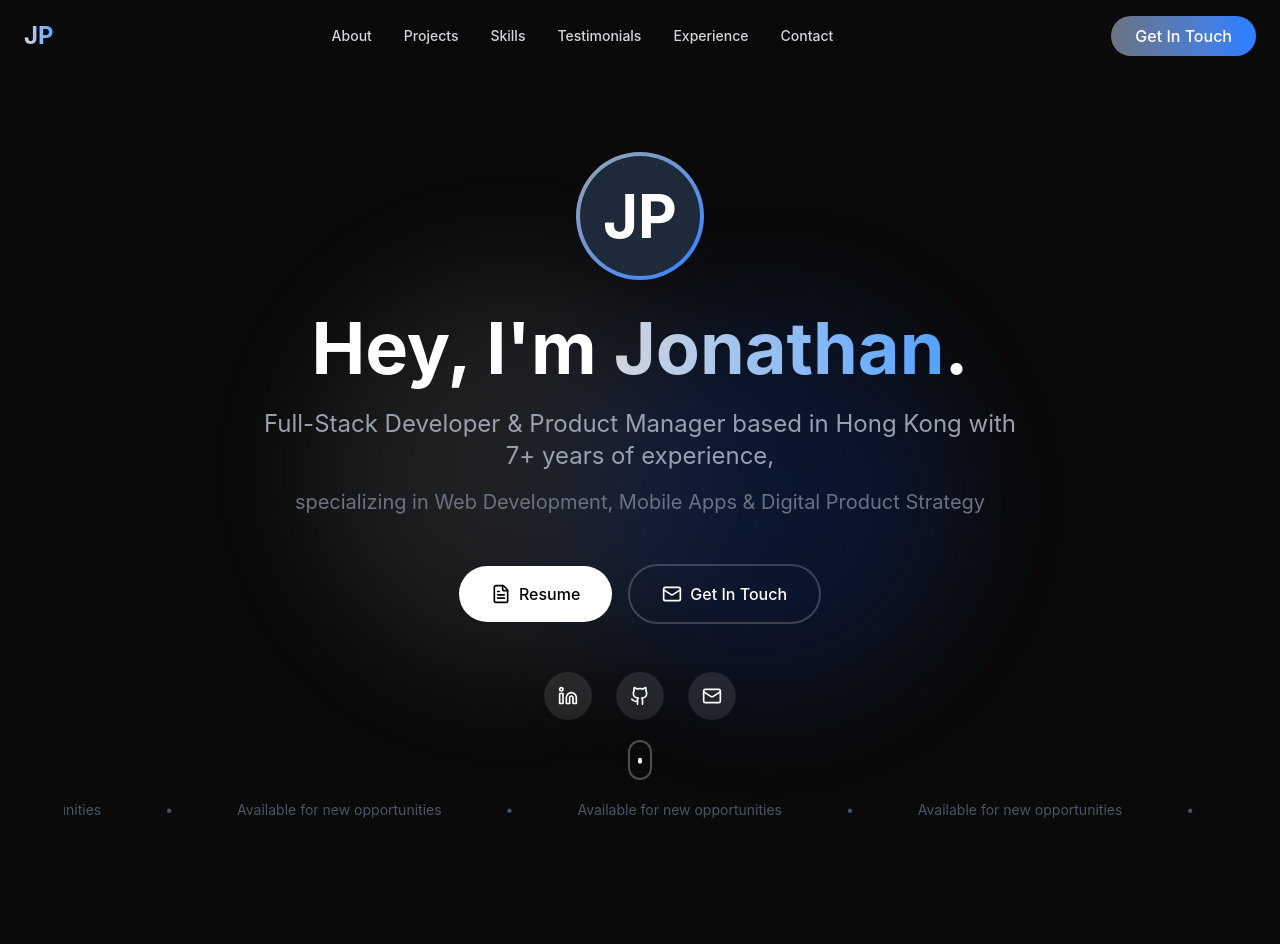
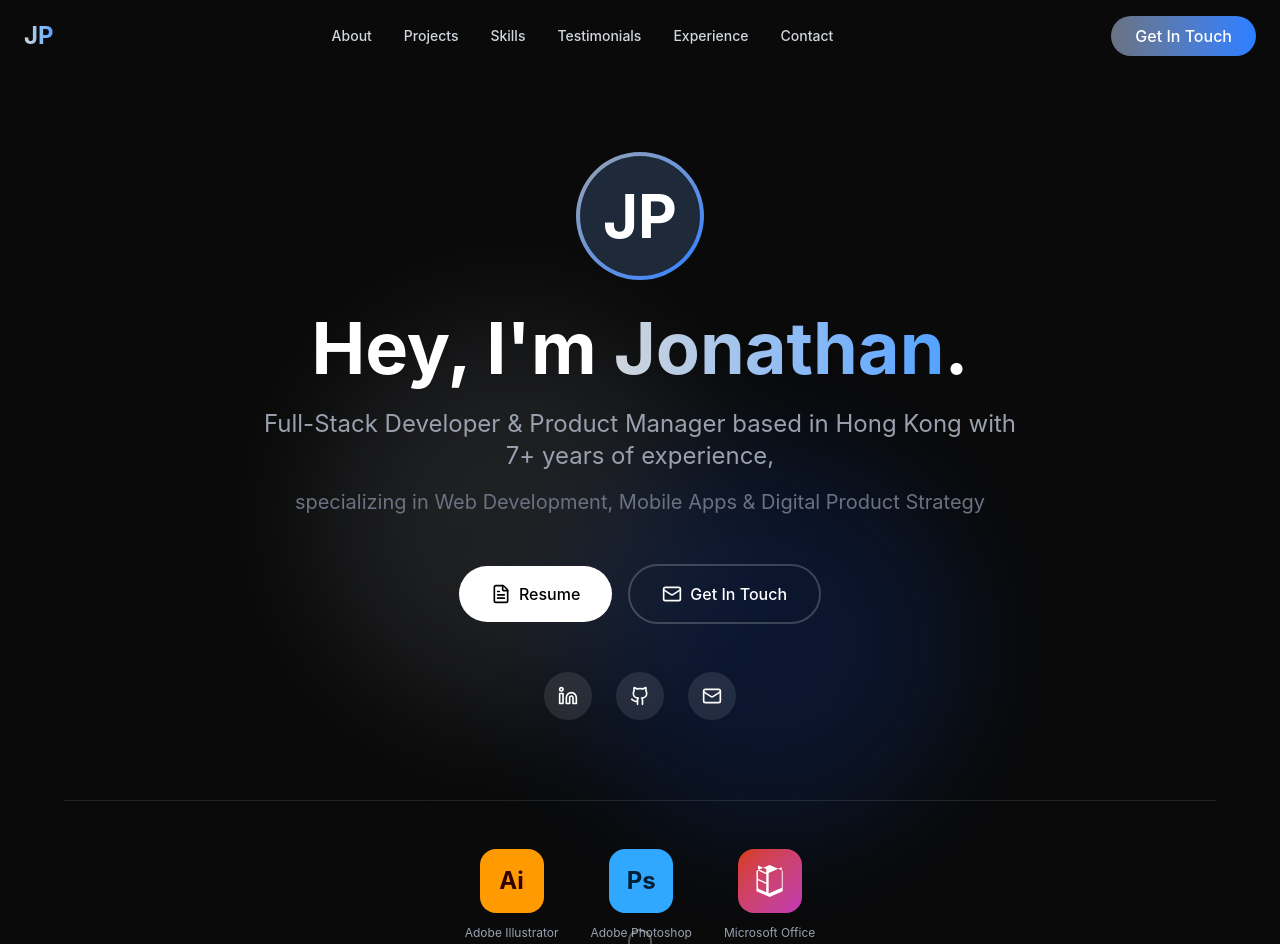
Before and after one commit to JAP369/jp-portfolio-2025, a Next.js app: page / in a window 1280 px wide. Shown: the top 944 px of the page. Built offline with nearby package versions, Linux system fonts and the light colour scheme.

Commit message:
feat: Add tools/software section to hero with Adobe Illustrator, Photoshop, and Microsoft Office

```diff
--- a/components/HeroSection.tsx
+++ b/components/HeroSection.tsx
@@ -129,12 +129,57 @@ export default function HeroSection() {
             </div>
           </motion.div>
 
+          {/* Tools/Software Section */}
+          <motion.div
+            initial={{ opacity: 0, y: 20 }}
+            animate={{ opacity: 1, y: 0 }}
+            transition={{ delay: 1.4 }}
+            className="mt-20 pt-12 border-t border-white/10"
+          >
+            <div className="flex flex-wrap items-center justify-center gap-8">
+              {/* Adobe Illustrator */}
+              <motion.div
+                whileHover={{ scale: 1.1 }}
+                className="flex flex-col items-center gap-3 group cursor-pointer"
+              >
+                <div className="w-16 h-16 rounded-2xl bg-[#FF9A00] flex items-center justify-center group-hover:shadow-lg group-hover:shadow-[#FF9A00]/50 transition-all duration-300">
+                  <span className="text-2xl font-bold text-[#330000]">Ai</span>
+                </div>
+                <span className="text-xs text-gray-400 group-hover:text-white transition-colors">Adobe Illustrator</span>
+              </motion.div>
+
+              {/* Adobe Photoshop */}
+              <motion.div
+                whileHover={{ scale: 1.1 }}
+                className="flex flex-col items-center gap-3 group cursor-pointer"
+              >
+                <div className="w-16 h-16 rounded-2xl bg-[#31A8FF] flex items-center justify-center group-hover:shadow-lg group-hover:shadow-[#31A8FF]/50 transition-all duration-300">
+                  <span className="text-2xl font-bold text-[#001E36]">Ps</span>
+                </div>
+                <span className="text-xs text-gray-400 group-hover:text-white transition-colors">Adobe Photoshop</span>
+              </motion.div>
+
+              {/* Microsoft Office */}
+              <motion.div
+                whileHover={{ scale: 1.1 }}
+                className="flex flex-col items-center gap-3 group cursor-pointer"
+              >
+                <div className="w-16 h-16 rounded-2xl bg-gradient-to-br from-[#D83B01] to-[#C239B3] flex items-center justify-center group-hover:shadow-lg group-hover:shadow-[#D83B01]/50 transition-all duration-300">
+                  <svg className="w-8 h-8" viewBox="0 0 24 24" fill="white">
+                    <path d="M21.53 4.306v15.363l-9.843 4.324-9.843-4.324v-15.363l9.843-4.324 9.843 4.324zm-10.543 1.694v15.362l9.843-4.324v-15.363l-9.843 4.325zm-8.043 11.662l6.244 2.754v-6.249l-6.244-2.754v6.249zm0-7.294l6.244 2.754v-6.249l-6.244-2.754v6.249zm0-7.294l6.244 2.754v-2.754l-6.244-2.754v2.754z"/>
+                  </svg>
+                </div>
+                <span className="text-xs text-gray-400 group-hover:text-white transition-colors">Microsoft Office</span>
+              </motion.div>
+            </div>
+          </motion.div>
+
           {/* Ticker Text */}
           <motion.div
             initial={{ opacity: 0 }}
             animate={{ opacity: 1 }}
-            transition={{ delay: 1.4 }}
-            className="mt-20 overflow-hidden"
+            transition={{ delay: 1.6 }}
+            className="mt-12 overflow-hidden"
           >
             <div className="flex animate-scroll whitespace-nowrap text-sm text-gray-600">
               <span className="mx-8">Available for new opportunities</span>
```
